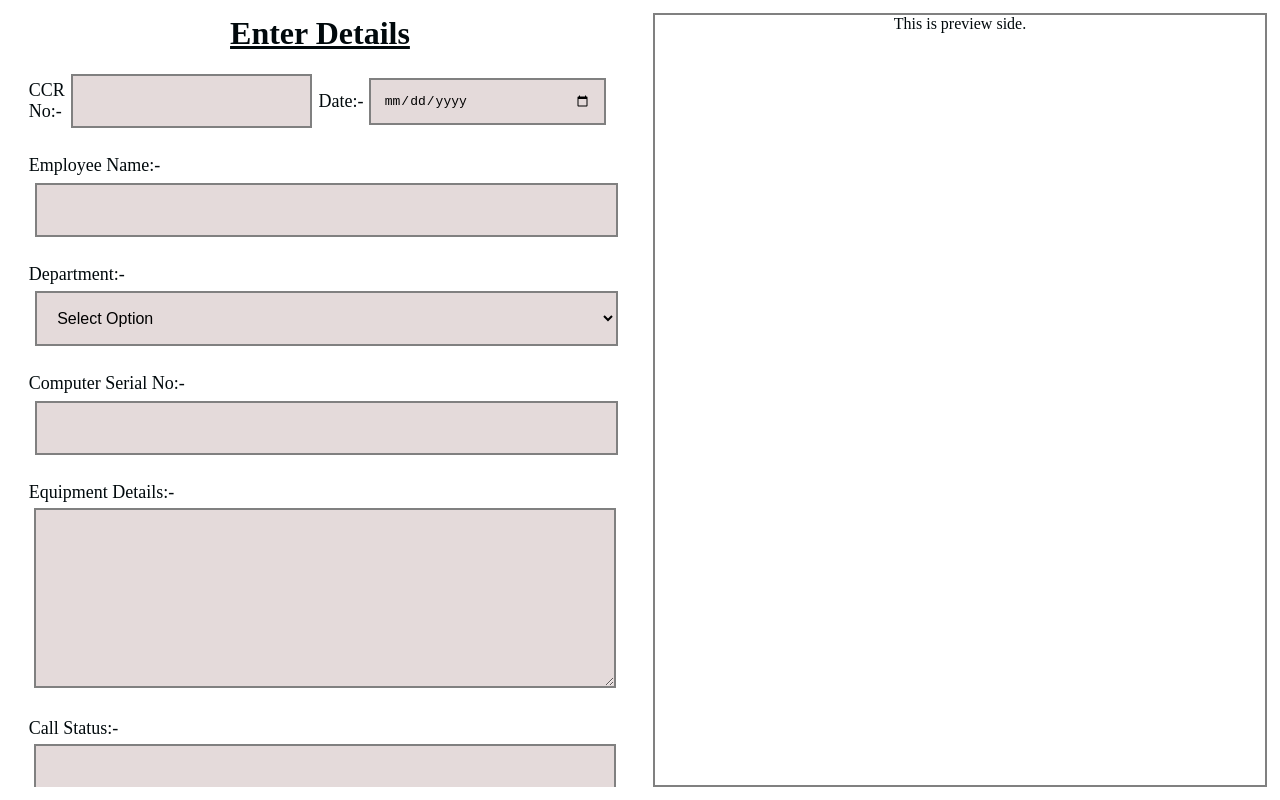
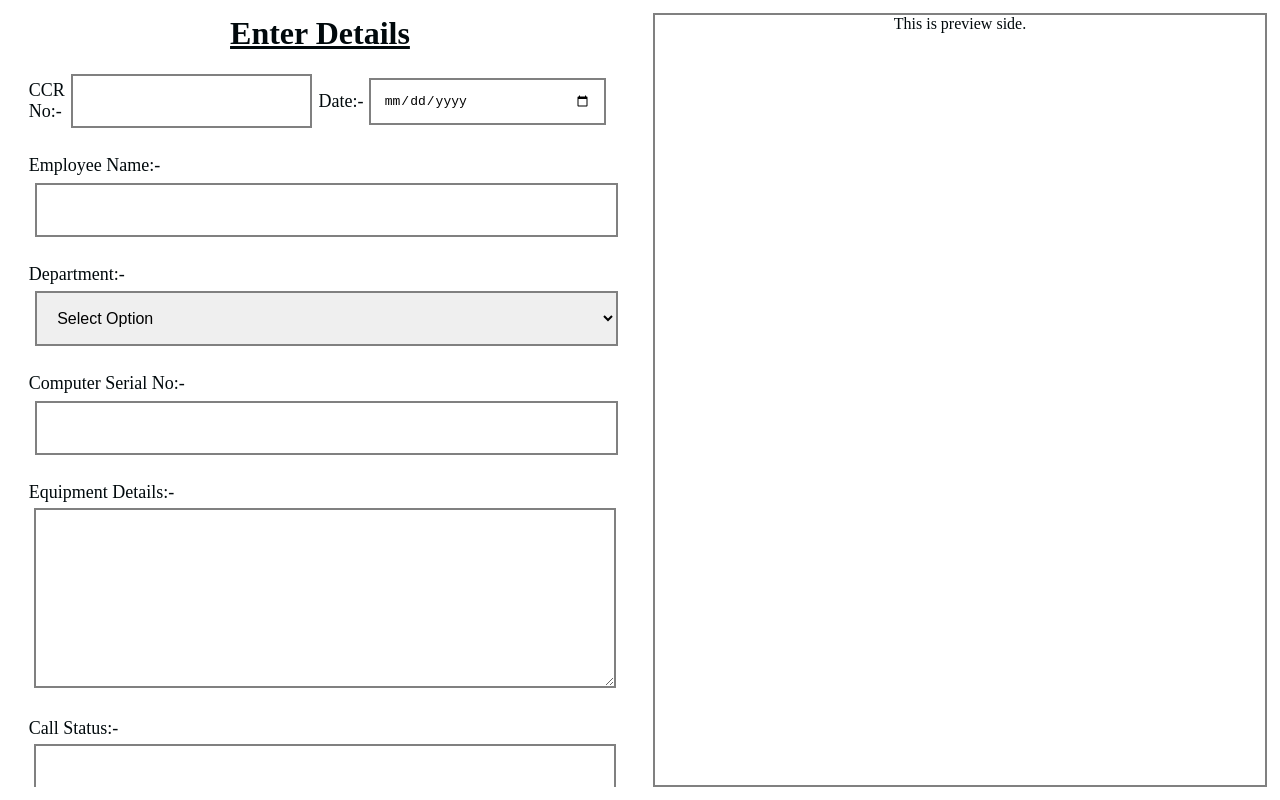
Before and after one commit to rohan030101/CCR-Generator, a plain HTML site: page generateCcr.html in a window 1280 px wide. Drawn offline with Linux system fonts and the light colour scheme.

Commit message:
Modified some line in main.css

```diff
--- a/main.css
+++ b/main.css
@@ -74,7 +74,8 @@ label {
   margin: 0.7em;
   padding: 0.3em;
 }
-.firsttwo{
+
+.firsttwo {
   display: flex;
   justify-content: center;
   align-items: center;
@@ -92,8 +93,8 @@ label {
   outline: none;
   margin: 0.4em;
   padding: 1em;
-  /* border-radius: 2em; */
-  background-color: rgb(228, 218, 218);
+  /* border-radius: 0.3em; */
+  /* background-color: rgb(228, 218, 218); */
   font-size: medium;
 }
 .generateccr {
```
